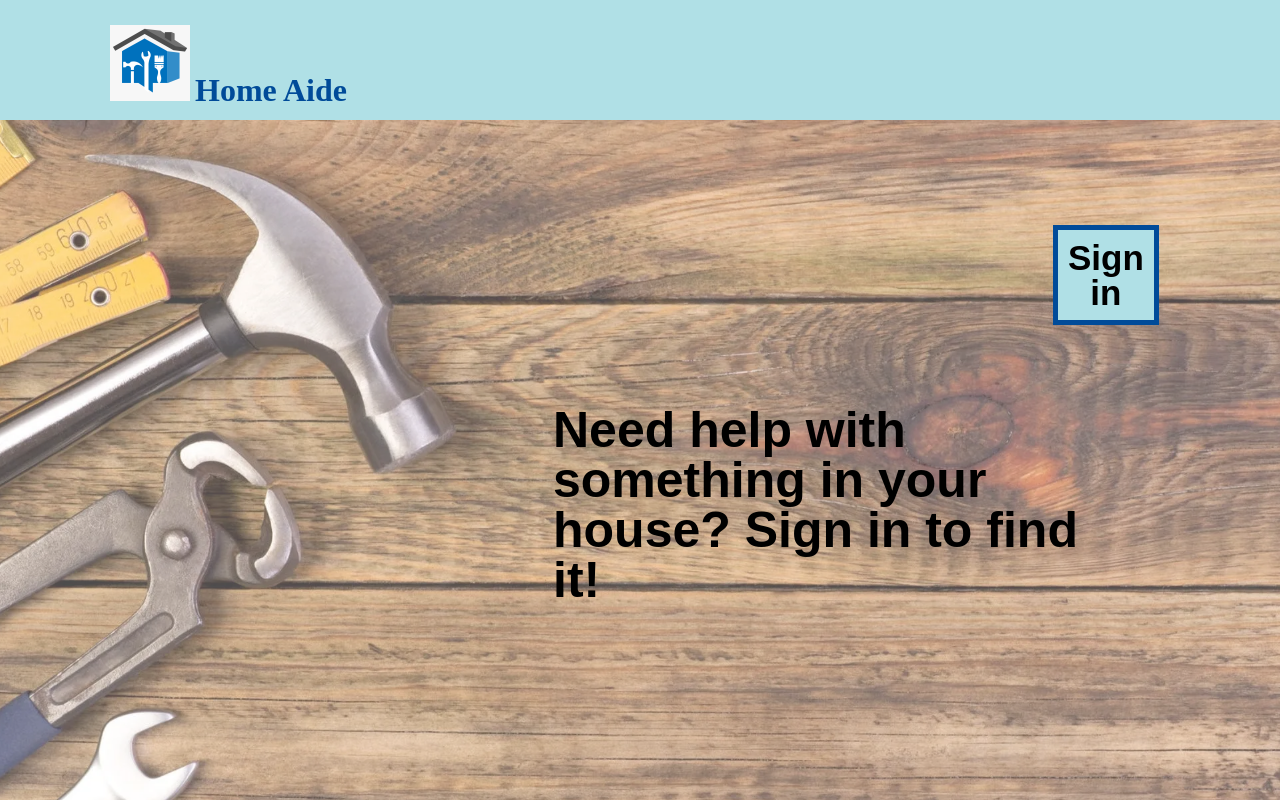
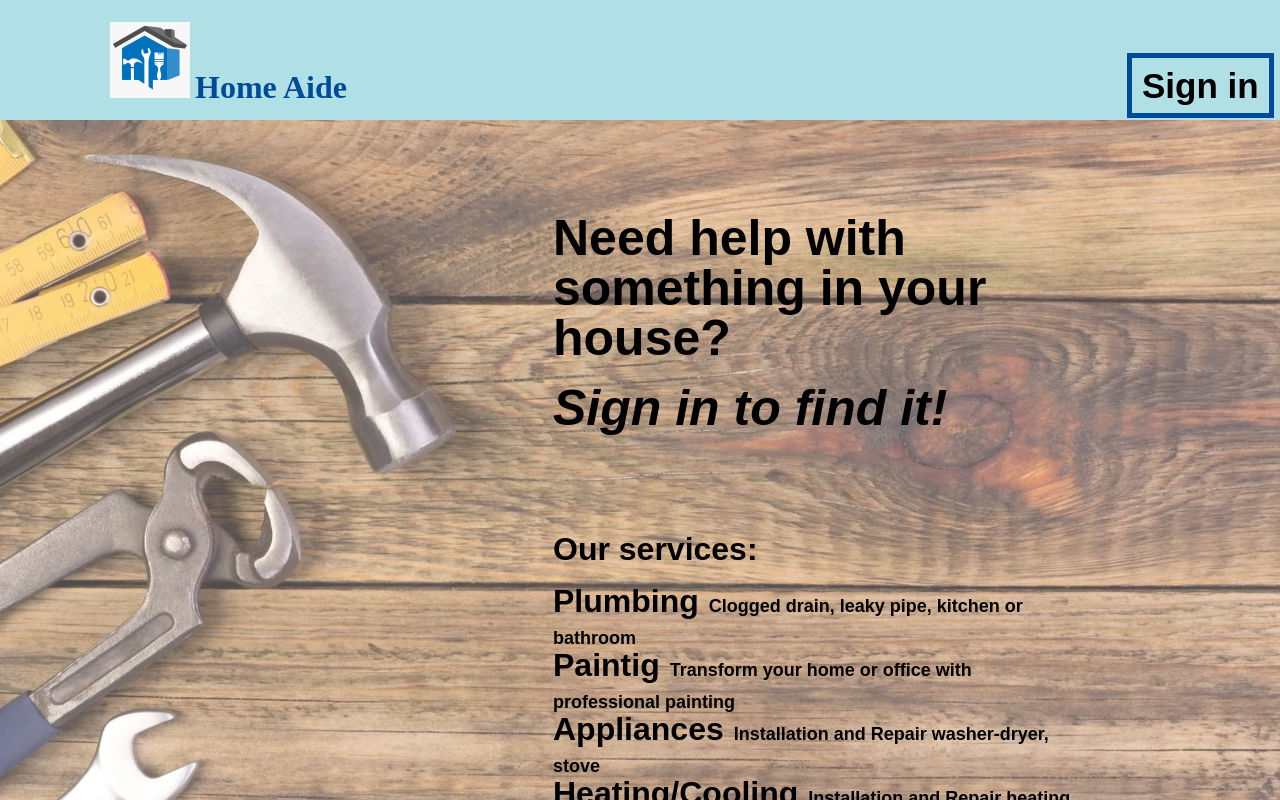
Before and after one commit to zeinab-rohani/Bootcamp-Final-Project, a React (Create React App) app in the folder client/: page / in a window 1280 px wide. Shown: the top 800 px of the page. Built offline with nearby package versions, Linux system fonts and the light colour scheme; no server answers.

Commit message:
add-our-services-homepage

```diff
--- a/client/src/components/Header.js
+++ b/client/src/components/Header.js
@@ -23,10 +23,13 @@ const Header = () => {
             <WelcomeDiv>Welcome {user.name}</WelcomeDiv>
             }
             <SigninSection>
-                {/* {!isAuthenticated && <LoginButton />} */}
+                {!isAuthenticated && <LoginButton />}
                 {isAuthenticated && <LogoutButton />}
                 {/* {isAuthenticated && <Link to="/profile"></Link>} */}
             </SigninSection>
+            {/* <SignOutSection>
+
+            </SignOutSection> */}
             </Link>
 
         </Wrapper>
@@ -53,10 +56,18 @@ height: 100px;
 `;
 const SigninSection = styled.div`
 display: inline-block;
-font-size: large;
-color: #004B99;
-margin-left: 300px;
+font-size: medium;
+color: black;
+margin-left: 270px;
 `;
+
+// const SignOutSection = styled.div`
+// /* display: inline-block; */
+// font-size: medium;
+// color: #004B99;
+// margin-left: 200px;
+// background-color: red;
+// `;
 
 const WelcomeDiv = styled.div`
 display: inline-block;
--- a/client/src/components/HomePage.js
+++ b/client/src/components/HomePage.js
@@ -48,15 +48,22 @@ console.log("service provider ", serviceProvider)
                 <Section>
                 {!user &&
                     <>
-                    <div style={{paddingLeft: "600px", marginTop: "20px",
-                marginBottom: "80px"}}>
-                    <LoginButton />
-                    </div>
-                    <Div><p style={{fontSize:"50px", paddingLeft: "100px",
-                fontWeight: "bold"}}>Need help with something in your house? Sign in to find it!</p>
+                    <Div><p style={{marginBottom: "20px"}}>
+                        Need help with something in your house? </p>
+                        <p style={{fontStyle: "italic"}}>Sign in to find it!</p>
+                    </Div>
+                    <ServicesDiv>
+                        <p style={{marginBottom: "20px"}}>Our services:</p>
+                        <p>Plumbing<span style={{marginLeft: "10px", fontSize: "large"}}>
+                        Clogged drain, leaky pipe, kitchen or bathroom</span></p>
+                        <p>Paintig<span style={{marginLeft: "10px", fontSize: "large"}}>
+                        Transform your home or office with professional painting</span></p>
+                        <p>Appliances<span style={{marginLeft: "10px", fontSize: "large"}}>
+                        Installation and Repair washer-dryer, stove</span></p>
+                        <p>Heating/Cooling<span style={{marginLeft: "10px", fontSize: "large"}}>
+                        Installation and Repair heating system, AC</span></p>
 
-                </Div>
-
+                    </ServicesDiv>
                     </>
                 }
                 {user &&
@@ -89,10 +96,10 @@ position: relative;
 const Section = styled.div`
 position: absolute;
 width: 50%;
-height: 200px;
+height: 700px;
 padding: 5px;
 /* background-color: #B0E0E6; */
-top: 10%;
+top: 11%;
 left: 35%;
 color: black;
 /* color: #004B99; */
@@ -107,9 +114,16 @@ opacity : 0.7;
 `;
 
 const Div = styled.div`
-height : 50px;
-font-size : x-large;
-align-items: center;
+padding-left: 100px;
+font-size: 50px;
+font-weight: bold;
+`;
+
+const ServicesDiv = styled.div`
+margin-top: 100px;
+padding-left: 100px;
+font-size : xx-large;
+font-weight: bold;
 `;
 
 const Button= styled.button`
--- a/client/src/components/Login.js
+++ b/client/src/components/Login.js
@@ -9,7 +9,9 @@ const LoginButton = () => {
 
     return(
         <>
-            <Button onClick={() => loginWithRedirect()}>Sign in</Button>
+            <Button onClick={() => loginWithRedirect()} style={{
+                marginLeft: "500px"
+            }}>Sign in</Button>
         </>
     )
 }
--- a/client/src/components/serviceForm.js
+++ b/client/src/components/serviceForm.js
@@ -89,10 +89,9 @@ console.log("category", serviceCategory)
             onChange={(e) => setServiceCategory(e.target.value)}>
                 <option value=""></option>
                 <option value="Plumbing">Plumbing</option>
-                <option value="Heating/Cooling">Heating</option>
-                <option value="Electrical/Lighting">Electrical/Lighting</option>
+                <option value="Heating/Cooling">Heating/Cooling</option>
+                <option value="Appliances">Appliances</option>
                 <option value="Painting">Painting</option>
-                <option value="Doors/Windows">Doors/Windows</option>
 
             </Select>
             <LabelDiv >Tiltle:</LabelDiv>
--- a/package.json
+++ b/package.json
@@ -6,6 +6,7 @@
   "author": "Zeinab <zrohani2001@yahoo.com>",
   "license": "MIT",
   "dependencies": {
-    "google-map-react": "^2.2.0"
+    "google-map-react": "^2.2.0",
+    "react-icons": "^4.4.0"
   }
 }
```
Also changed, not shown: 1 other file (tests, documents, lock files or other folders).
